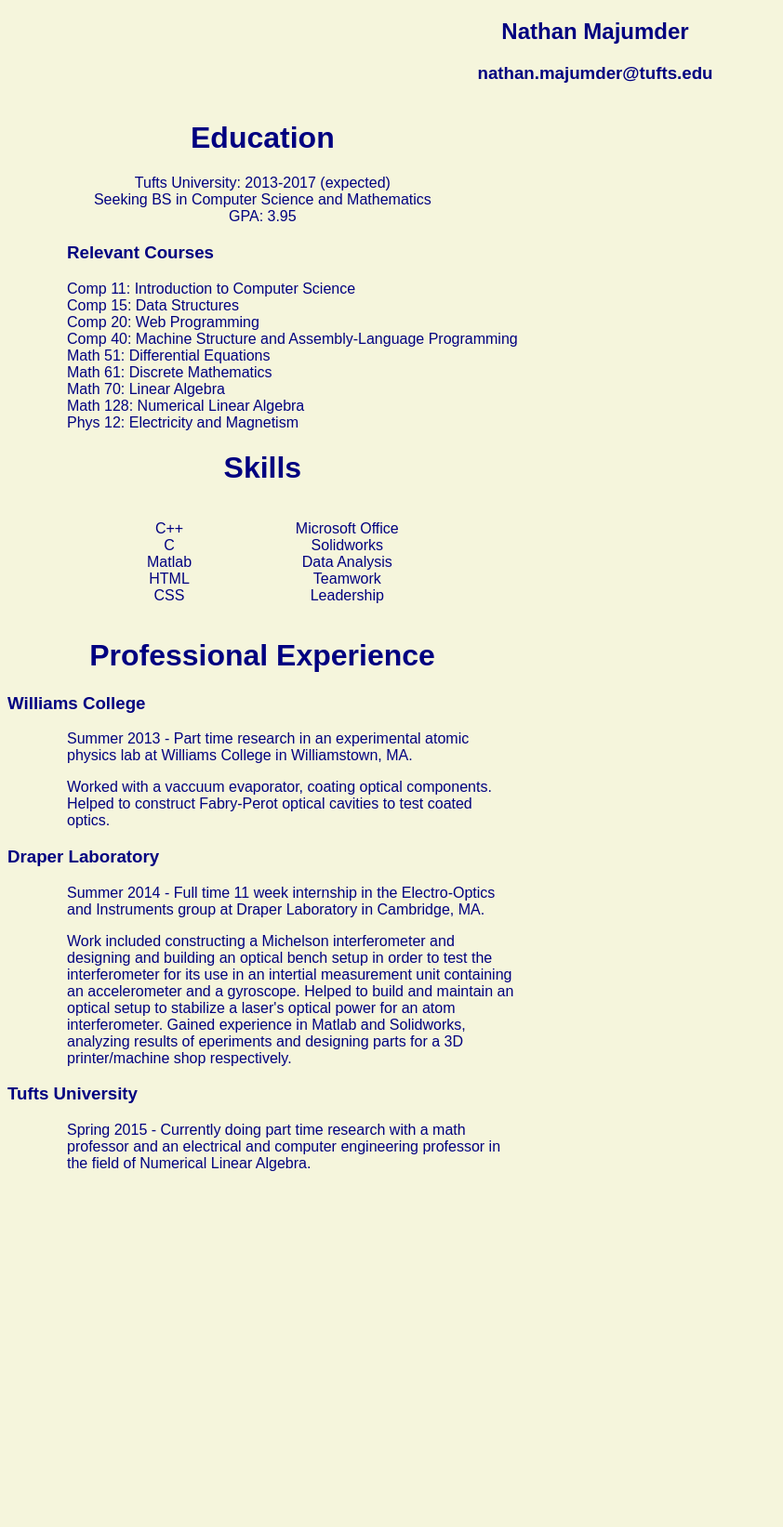
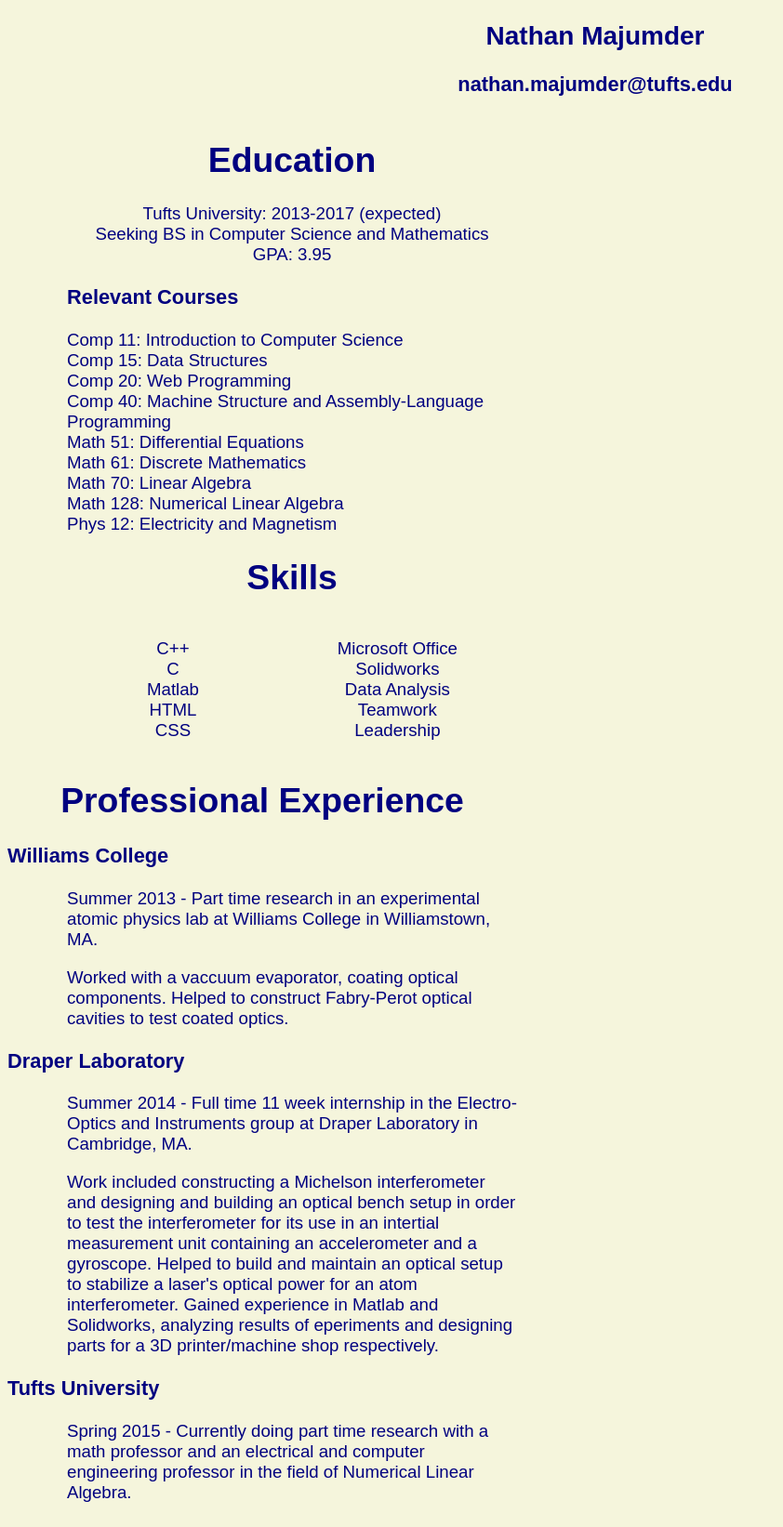
Before and after one commit to nmajumder/nmajumder.github.io, a PHP site: page /resume.html in a window 1280 px wide. Shown: the whole page at 93% size, without its empty margins (0-842 px from the left). Before the commit the page ends 1260 px from the top, so only its background shows below. Run offline with PHP 8.4, Linux system fonts and the light colour scheme.

Commit message:
modified resume/bio css files

```diff
--- a/bio_style.css
+++ b/bio_style.css
@@ -1,5 +1,5 @@
 body{
-	font-size: 18;
+	font-size: 18pt;
 	font-family: Arial;
 	text-align: left;
 	color: navy;
--- a/resume_style.css
+++ b/resume_style.css
@@ -1,6 +1,6 @@
 
 body{
-	font-size: 14;
+	font-size: 14pt;
 	color: navy;
 	background-color: beige;
 	font-family: Arial;
```
